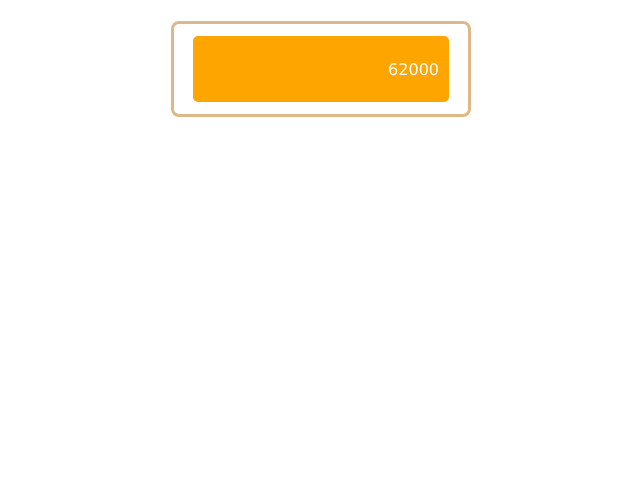
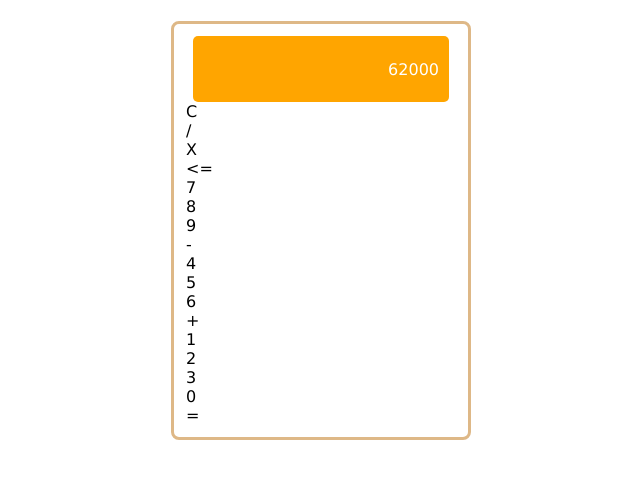
Before and after one commit to ena0berzerk/calculator, a plain HTML site: page index.html in a window 1280 px wide. Shown: the part 91-570 px from the top of the page, without its empty margins (319-959 px from the left). Drawn offline with Linux system fonts and the light colour scheme.

Commit message:
Add basic HTML
Number, operators, equal

```diff
--- a/index.html
+++ b/index.html
@@ -12,9 +12,38 @@
       <h1 class="h1-calc">Calculator</h1>
       <div class="calculator">
         <div class="display">
-          <p>62000</p>
+          <span>62000</span>
         </div>
-        <div class="keypad"></div>
+        <div class="keypad">
+          <div class="row">
+            <div class="clm">C</div>
+            <div class="clm">/</div>
+            <div class="clm">X</div>
+            <div class="clm"><=</div>
+          </div>
+          <div class="row">
+            <div class="clm">7</div>
+            <div class="clm">8</div>
+            <div class="clm">9</div>
+            <div class="clm">-</div>
+          </div>
+          <div class="row">
+            <div class="clm">4</div>
+            <div class="clm">5</div>
+            <div class="clm">6</div>
+            <div class="clm">+</div>
+          </div>
+          <div class="row">
+            <div class="clm">1</div>
+            <div class="clm">2</div>
+            <div class="clm">3</div>
+            <div class="clm"></div>
+          </div>
+          <div class="row">
+            <div class="clm">0</div>
+            <div class="clm">=</div>
+          </div>
+        </div>
       </div>
     </div>
   </body>
```
